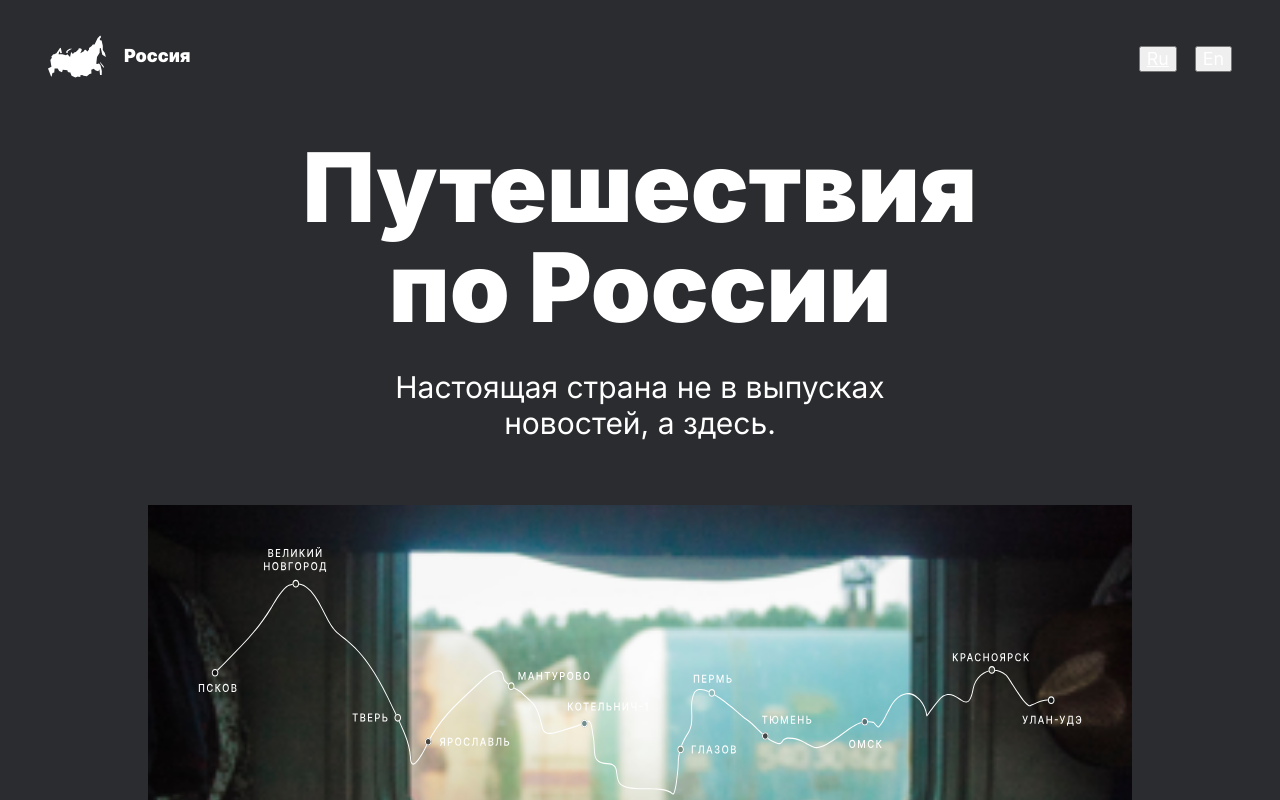
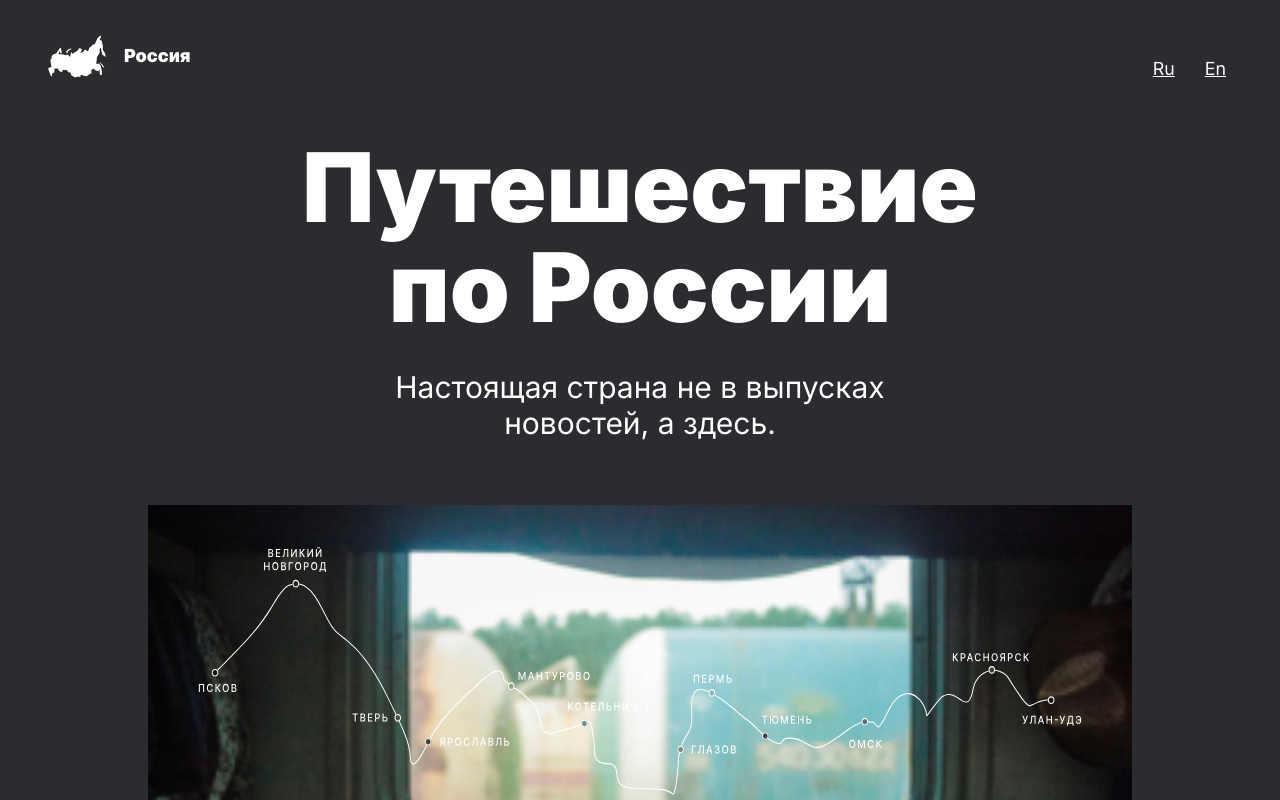
Before and after one commit to totfront/somewhere-travel, a React (Create React App) app: page / in a window 1280 px wide. Shown: the top 800 px of the page. Built offline with nearby package versions, Linux system fonts and the light colour scheme.

Commit message:
feat: language switcher

```diff
--- a/src/components/App/App.js
+++ b/src/components/App/App.js
@@ -2,14 +2,25 @@ import styles from "./App.module.css";
 import Header from "../Header/Header";
 import Lead from "../Lead/Lead";
 import PhotoGrid from "../PhotoGrid/PhotoGrid";
+import languageRu from "../../shared/data/textsRu.json";
+import languageEng from "../../shared/data/textsEn.json";
+import { createContext, useState } from "react";
+
+export const LanguageContext = createContext(null);
 
 function App() {
+  const [language, setLanguage] = useState("ru");
+
   return (
-    <div className={styles.app}>
-      <Header />
-      <Lead />
-      <PhotoGrid />
-    </div>
+    <LanguageContext.Provider
+      value={language === "ru" ? languageRu : languageEng}
+    >
+      <div className={styles.app}>
+        <Header setLanguage={setLanguage} />
+        <Lead />
+        <PhotoGrid />
+      </div>
+    </LanguageContext.Provider>
   );
 }
 
--- a/src/components/Header/Header.js
+++ b/src/components/Header/Header.js
@@ -1,36 +1,31 @@
 import styles from "./Header.module.css";
 import headerLogo from "../../Images/__logo.svg";
 
-const changeLanguage = () => {
-
-};
-
-function Header() {
+const Header = ({ setLanguage, language }) => {
   return (
     <header className={styles.header}>
       <div className={styles.logoWrapper}>
         <img className="headerImage" src={headerLogo} alt="Map of Russia"></img>
         <p className={styles.imageSignature}>Россия</p>
       </div>
-      <div className={styles.links}>
-        {/* rename styles */}
+      <div className={styles.buttons}>
         <button
           type={"button"}
-          onClick={changeLanguage}
-          className={`${styles.link} ${styles.ruLink}`}
+          onClick={() => setLanguage("ru")}
+          className={`${styles.button} ${styles.ruLink}`}
         >
           Ru
         </button>
         <button
           type={"button"}
-          onClick={changeLanguage}
-          className={`${styles.link} ${styles.enLink}`}
+          onClick={() => setLanguage("eng")}
+          className={`${styles.button} ${styles.enLink}`}
         >
           En
         </button>
       </div>
     </header>
   );
-}
+};
 
 export default Header;
--- a/src/components/Header/Header.module.css
+++ b/src/components/Header/Header.module.css
@@ -19,27 +19,24 @@ justify-content: space-between;
   font-size: 18px;
 }
 
-.links {
+.buttons {
   margin-top: 30px;
 }
 
-.link {
+.button {
   text-decoration: none;
   color: white;
+  font-size: 18px;
+  line-height: 20px;
+  text-decoration-line: underline;
+  background-color: transparent;
+  border: none;
+  cursor: pointer;
 }
 
 .ruLink {
-  text-decoration-line: underline;
-  font-size: 18px;
-  line-height: 20px;
   margin-right: 18px;
 }
-
-.enLink {
-  font-size: 18px;
-  line-height: 20px;
-}
-
 @media (min-width: 768px) {
   .header {
     margin: auto;
--- a/src/components/Lead/Lead.js
+++ b/src/components/Lead/Lead.js
@@ -1,11 +1,13 @@
 import styles from "./Lead.module.css";
 import route from "../../Images/route.svg";
-import texts from "../../shared/texts.json";
+import { useContext } from "react";
+import { LanguageContext } from "../App/App";
 
 function Lead() {
+  const textContent = useContext(LanguageContext);
   return (
     <section className={styles.wrapper}>
-      <h1 className={styles.title}>{texts.Lead.title.ru}</h1>
+      <h1 className={styles.title}>{textContent.lead.title}</h1>
       <h2 className={styles.subtitle}>
         Настоящая страна не в выпусках новостей, а здесь.
       </h2>
--- /dev/null
+++ b/src/shared/data/textsEn.json
@@ -0,0 +1,5 @@
+{
+    "lead": {
+        "title": "Traveling around Russia"
+    }
+}
--- /dev/null
+++ b/src/shared/data/textsRu.json
@@ -0,0 +1,5 @@
+{
+    "lead": {
+        "title": "Путешествие по России"
+    }
+}
--- a/src/shared/texts.json
+++ /dev/null
@@ -1,8 +0,0 @@
-{
-    "Lead": {
-        "title": {
-"ru": "Путешествия по России",
-"en": "Travelling around Russia"
-        }
-    }
-}
```
